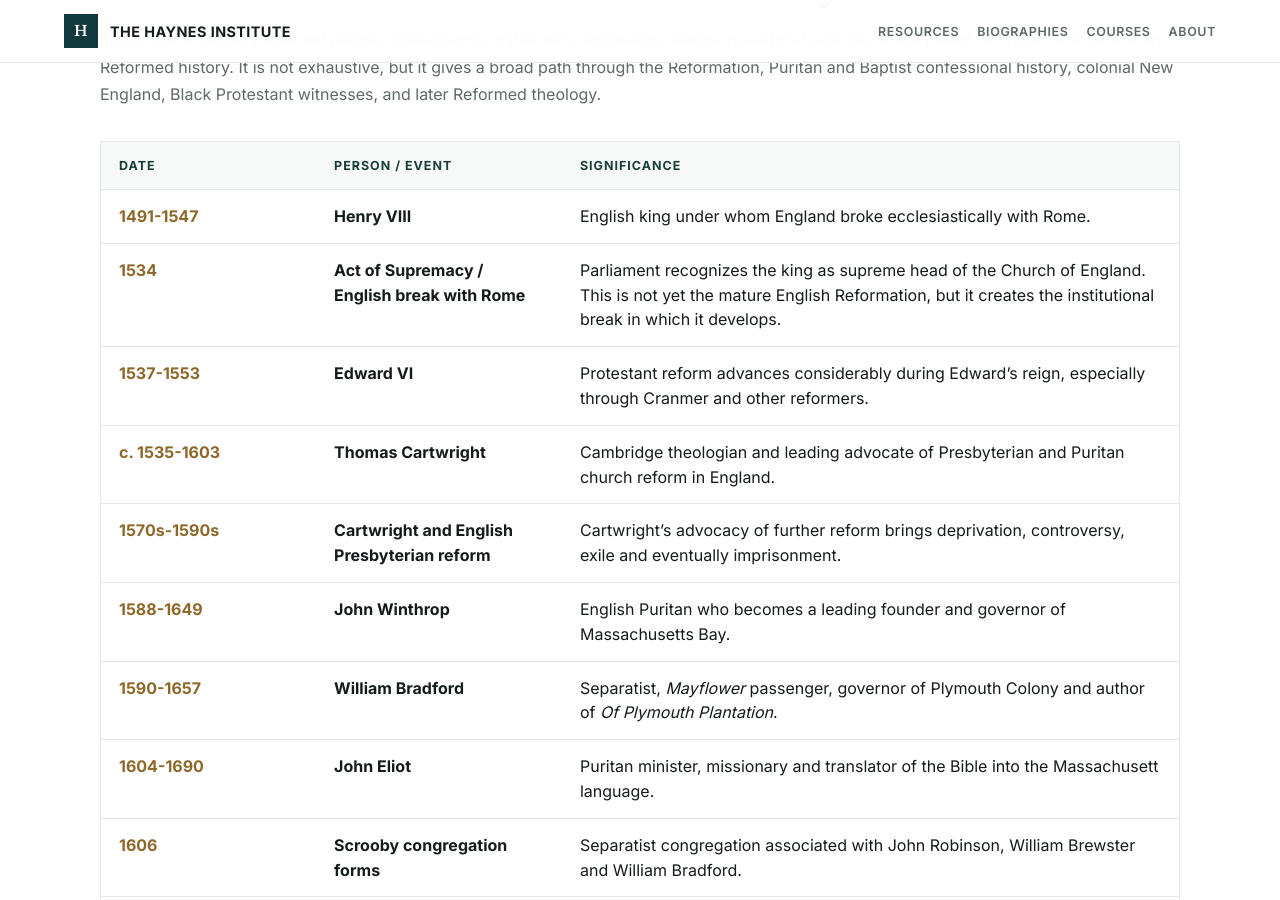
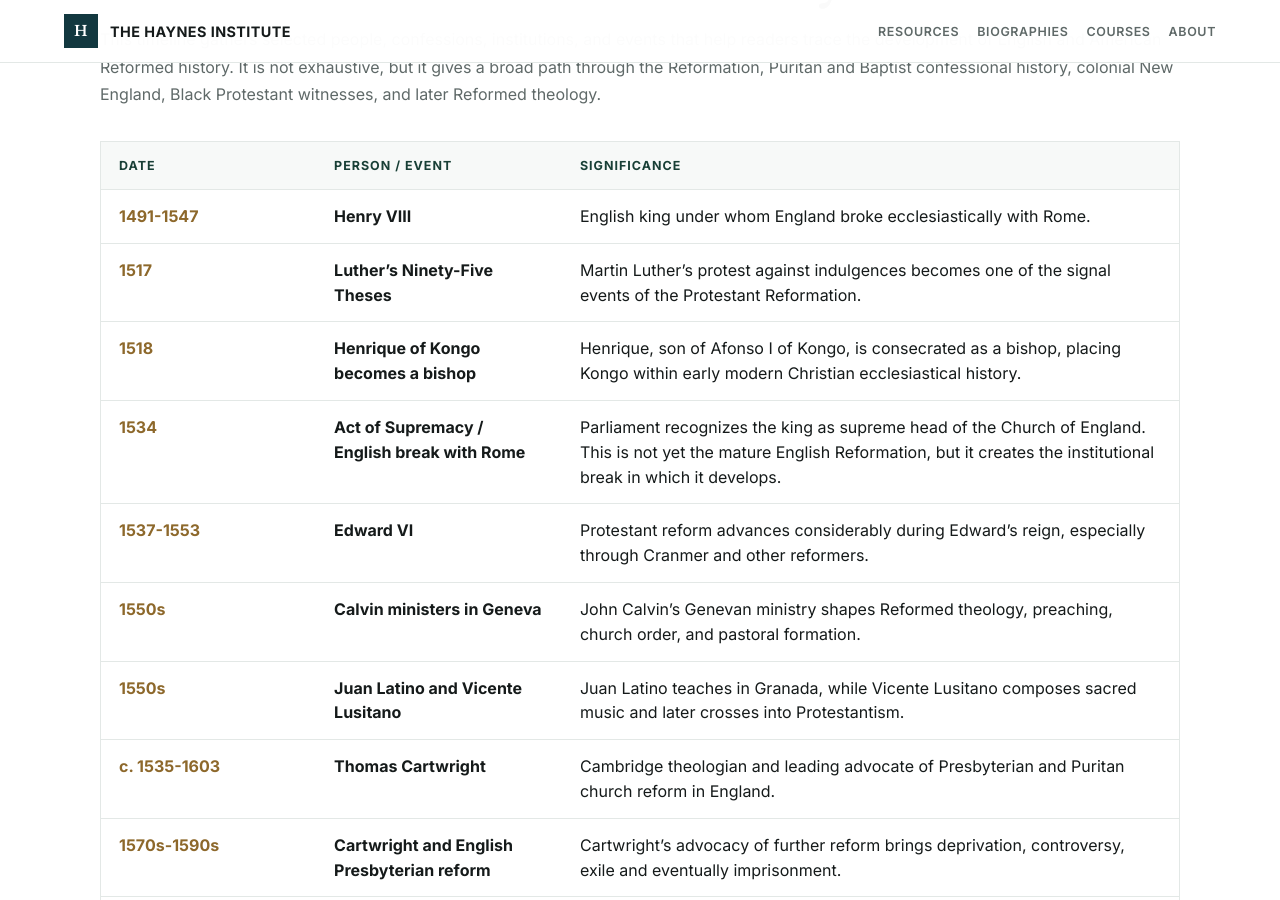
Before and after one commit to devguykyle/haynes-institute, a Jekyll site: the page built from reformed-history-timeline.md, in a window 1280 px wide and 900 px high, scrolled down 266 px. Built offline with Jekyll 4.4.1, drawn with Linux system fonts in a browser that asks for light colours; some of the changed text lies outside the part shown.

Commit message:
added to timeline

```diff
--- a/reformed-history-timeline.md
+++ b/reformed-history-timeline.md
@@ -14,8 +14,12 @@ This timeline gathers selected people, confessions, institutions, and events tha
 | Date | Person / Event | Significance |
 |---|---|---|
 | **1491-1547** | **Henry VIII** | English king under whom England broke ecclesiastically with Rome. |
+| **1517** | **Luther's Ninety-Five Theses** | Martin Luther's protest against indulgences becomes one of the signal events of the Protestant Reformation. |
+| **1518** | **Henrique of Kongo becomes a bishop** | Henrique, son of Afonso I of Kongo, is consecrated as a bishop, placing Kongo within early modern Christian ecclesiastical history. |
 | **1534** | **Act of Supremacy / English break with Rome** | Parliament recognizes the king as supreme head of the Church of England. This is not yet the mature English Reformation, but it creates the institutional break in which it develops. |
 | **1537-1553** | **Edward VI** | Protestant reform advances considerably during Edward's reign, especially through Cranmer and other reformers. |
+| **1550s** | **Calvin ministers in Geneva** | John Calvin's Genevan ministry shapes Reformed theology, preaching, church order, and pastoral formation. |
+| **1550s** | **Juan Latino and Vicente Lusitano** | Juan Latino teaches in Granada, while Vicente Lusitano composes sacred music and later crosses into Protestantism. |
 | **c. 1535-1603** | **Thomas Cartwright** | Cambridge theologian and leading advocate of Presbyterian and Puritan church reform in England. |
 | **1570s-1590s** | **Cartwright and English Presbyterian reform** | Cartwright's advocacy of further reform brings deprivation, controversy, exile and eventually imprisonment. |
 | **1588-1649** | **John Winthrop** | English Puritan who becomes a leading founder and governor of Massachusetts Bay. |
@@ -36,6 +40,8 @@ This timeline gathers selected people, confessions, institutions, and events tha
 | **1631** | **John Eliot begins ministry at Roxbury** | Eliot begins the pastorate from which his missionary and translation work develops. |
 | **1636** | **Harvard College founded** | Massachusetts establishes the college that becomes central to New England ministerial and intellectual life. |
 | **1639-1723** | **Increase Mather** | Puritan minister, theologian, author and Harvard president. |
+| **1640s** | **Westminster Assembly meets in London** | The Assembly gathers divines in London for the doctrinal and ecclesiastical work that produces the Westminster standards. |
+| **1643** | **Dom Miguel de Castro in the Dutch Republic** | Dom Miguel de Castro, a Catholic African diplomat from Kongo, negotiates in the Dutch Republic. |
 | **1643-1649** | **Westminster Assembly** | English and Scottish divines undertake the work that produces the great Westminster standards. |
 | **1646** | **Westminster Confession of Faith** | Westminster's principal confession is completed. |
 | **1647** | **Westminster Larger and Shorter Catechisms** | The Assembly completes its catechetical standards. |
```
Also changed, not shown: index.md (+17 -0 lines), assets/images/timeline/bishop.svg (added), assets/images/timeline/music.svg (added).
